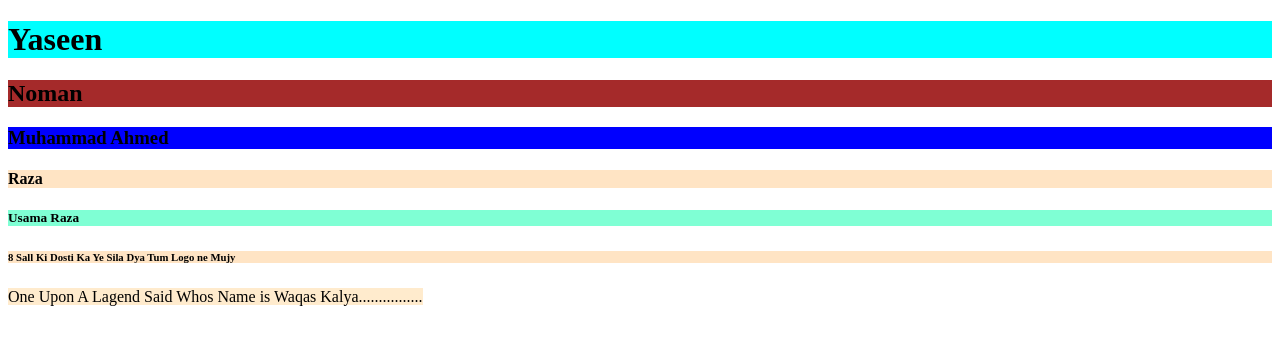
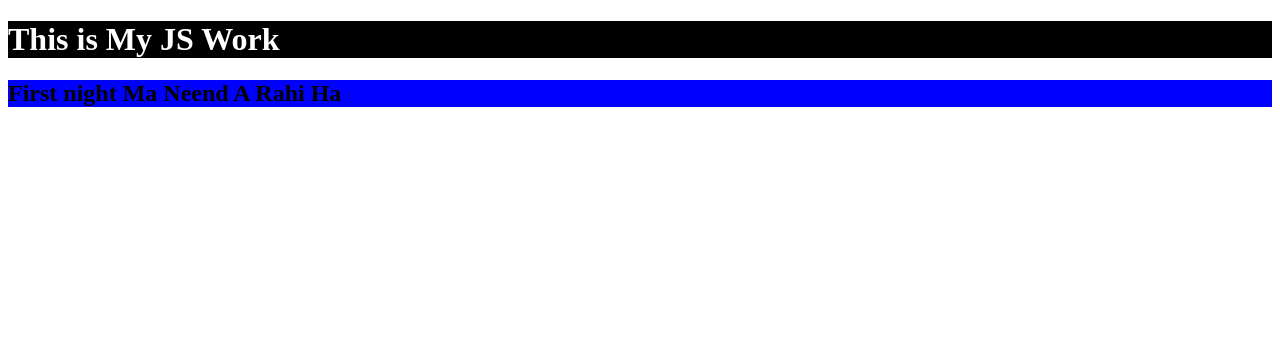
Before and after one commit to MuhammadYaseenIlam/my-JavaScript-course, a plain HTML site: page myJsClass1/index.html in a window 1280 px wide. Drawn offline with Linux system fonts and the light colour scheme.

Commit message:
This File has Some Changes

```diff
--- a/myJsClass1/index.html
+++ b/myJsClass1/index.html
@@ -3,48 +3,20 @@
 <head>
     <meta charset="UTF-8">
     <meta name="viewport" content="width=device-width, initial-scale=1.0">
-    <title>yaseen</title>
+    <title> Muhammad Yaseen </title>
+   <style>
+    h1{
+        background-color: black;
+        color: white;
 
-    <!-- css 3 types -->
-<!-- 1--   in line  ye html ki body mn apply hoti he  -->
-
-<!--  2----  internal csss  ye head tag men hoti eh  -->
-
-<style>
-
-    h1{
-        background-color: aqua;
     }
     h2{
-        background-color: brown;
+        background-color: blue;
     }
-    h3{
-        background-color: black;
-    }
-    h3{
-        background-color: blue;}
-    h4{
-        background-color: bisque;}
-    h5{
-        background-color: aquamarine;}
-        h6{ background-color: bisque;}
-        h7{ background-color: blanchedalmond;}
-</style>
-
+   </style>
 </head>
 <body>
-    <!-- <h1 attributes   ></h1> -->
-
-    <h1 >Yaseen</h1>
-    <h2>Noman</h2>
-    <h3>Muhammad Ahmed</h3>
-    <h4>Raza</h4>
-    <h5>Usama Raza</h5>
-    <h6>8 Sall Ki Dosti Ka Ye Sila Dya Tum Logo ne Mujy</h6>
-    <h7> One Upon A Lagend Said Whos Name is Waqas Kalya................ </h7>
-
-
-
-    <script src="script.js"></script>
+    <h1> This is My JS Work</h1>
+    <h2> First night Ma Neend A Rahi Ha</h2>
 </body>
 </html>
```
